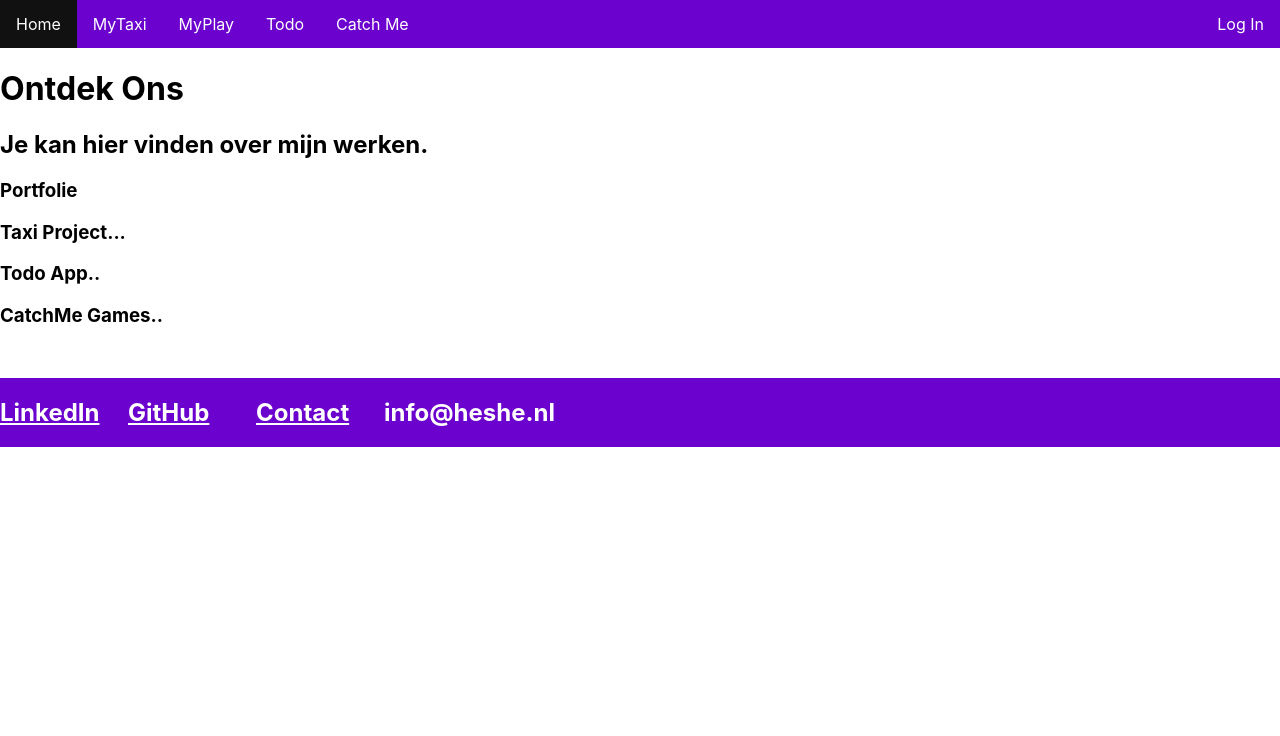
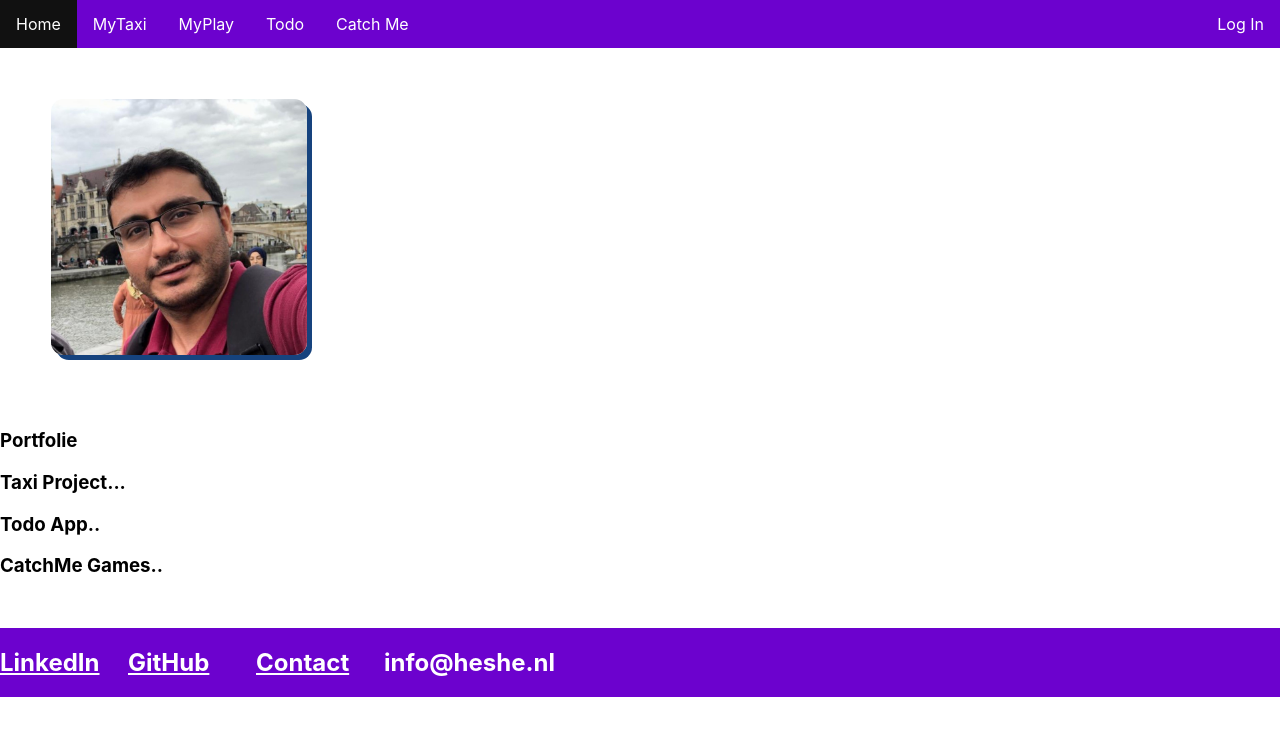
Before and after one commit to mrguven/portfolie, a React (Create React App) app: page / in a window 1280 px wide. Shown: the top 736 px of the page. Built offline with nearby package versions, Linux system fonts and the light colour scheme; no server answers.

Commit message:
update homepage

```diff
--- a/src/App.css
+++ b/src/App.css
@@ -182,9 +182,9 @@ height: 10%;
 }
 
 #mapsStyle {
-  width: 70%;
+  width: 60%;
   height: 500px;
-  margin-left:10%;
+  margin-left:20%;
 }
 #reservationInfo {
   display: grid;
@@ -343,3 +343,15 @@ opacity: 0.5;
   display: block;
   margin-right:40% ;
 }
+
+
+/* homepage */
+
+
+#profil{
+  width: 20%;
+  margin: 4%;
+  border-radius: 5%;
+  box-shadow: #16437e 5px 5px;
+
+}
--- a/src/pages/Home.jsx
+++ b/src/pages/Home.jsx
@@ -1,3 +1,6 @@
+import mrg from '../mrg.jpeg'
+
+
 export default function Home(){
 
 
@@ -12,9 +15,14 @@ export default function Home(){
 
 <div>
 
+<div id='infoContainer'>
 <div>
-<h1>Ontdek Ons</h1>
-<h2>Je kan hier vinden over mijn werken. </h2>
+<img src={mrg} alt="profil foto"  id='profil'/>
+</div>
+
+<div>
+
+</div>
 <h3>Portfolie</h3>
 <h3>Taxi Project...</h3>
 <h3>Todo App..</h3>
```
Also changed, not shown: src/mrg.jpeg (added).
